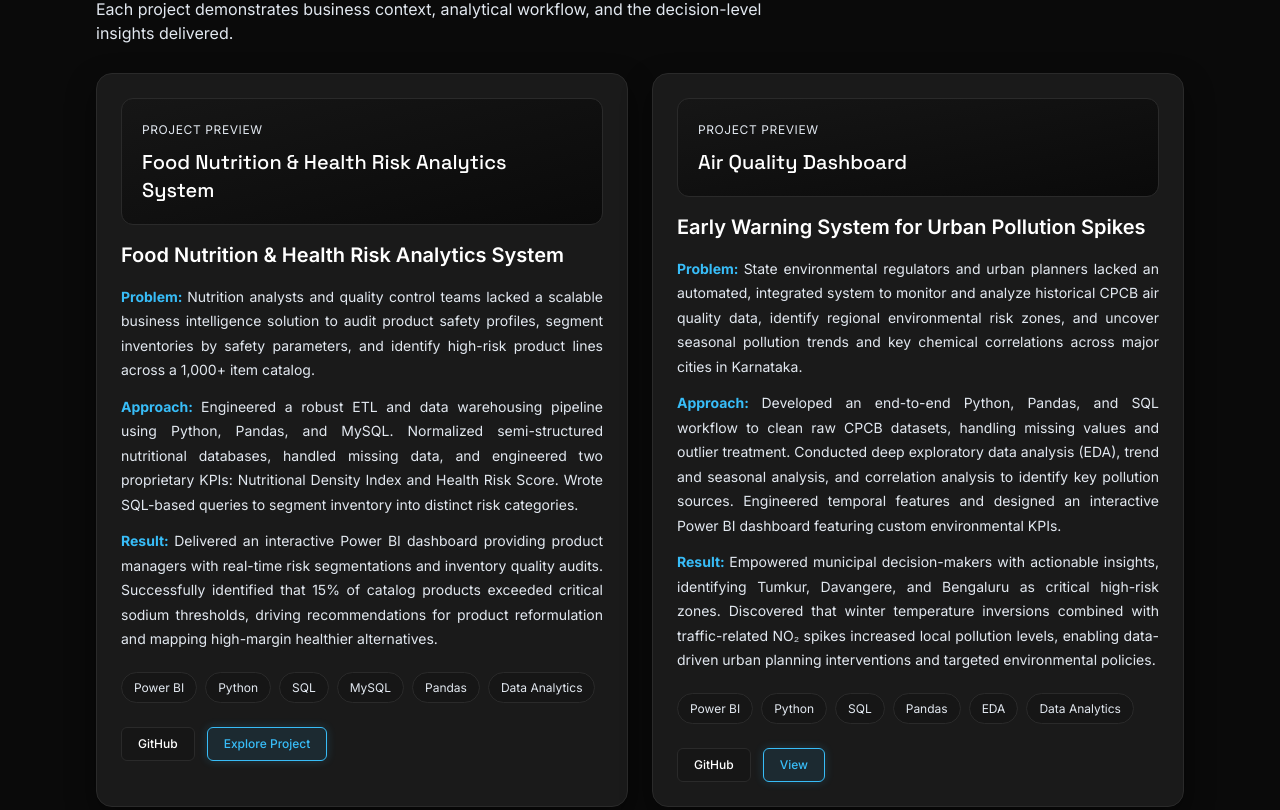
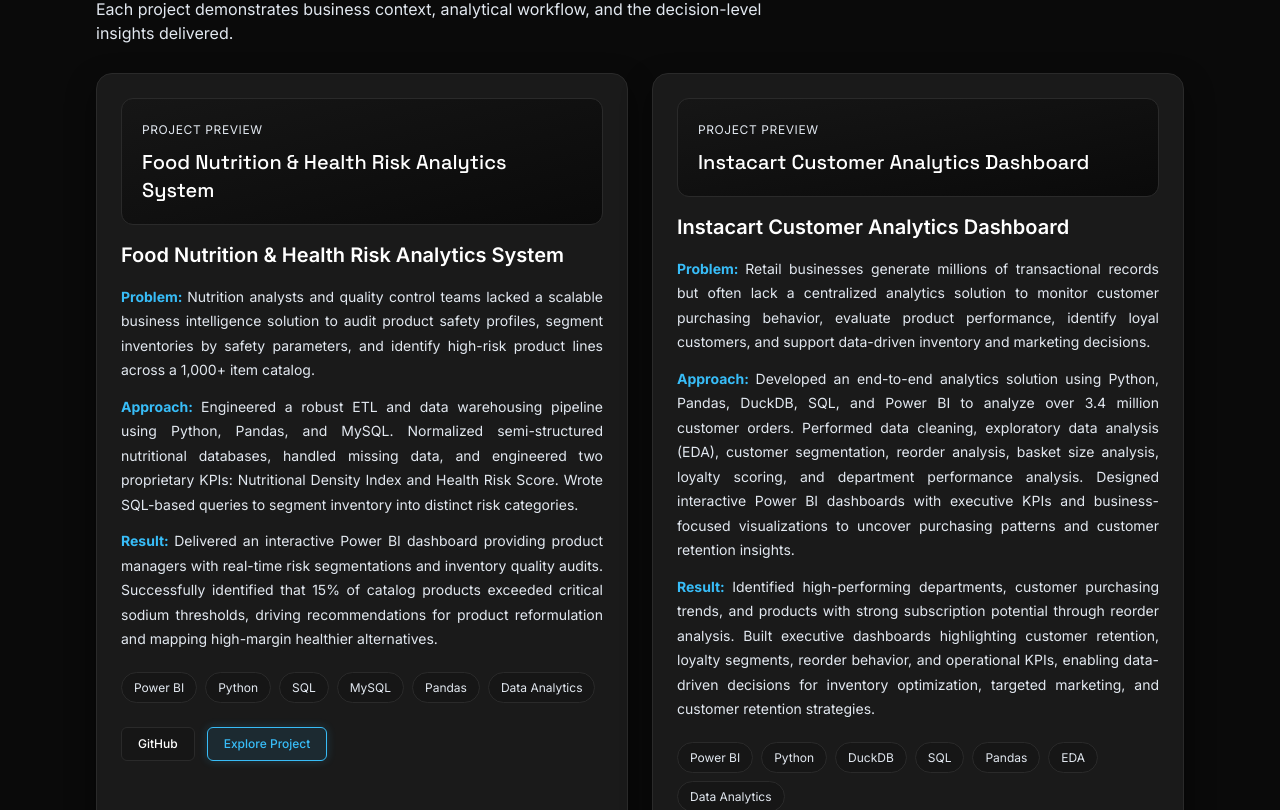
Before and after one commit to samhoon000/My-Portfolio, a React (Vite) app: page / in a window 1280 px wide. Shown: the part 1930-2740 px from the top of the page. Built offline with nearby package versions, Linux system fonts and the light colour scheme.

Commit message:
Update project card content with Instacart Customer Analytics Dashboard

```diff
--- a/src/data/portfolio-data.js
+++ b/src/data/portfolio-data.js
@@ -118,14 +118,14 @@
     buttonText: 'Explore Project',
   },
   {
-    title: 'Early Warning System for Urban Pollution Spikes',
-    problem: 'State environmental regulators and urban planners lacked an automated, integrated system to monitor and analyze historical CPCB air quality data, identify regional environmental risk zones, and uncover seasonal pollution trends and key chemical correlations across major cities in Karnataka.',
-    approach: 'Developed an end-to-end Python, Pandas, and SQL workflow to clean raw CPCB datasets, handling missing values and outlier treatment. Conducted deep exploratory data analysis (EDA), trend and seasonal analysis, and correlation analysis to identify key pollution sources. Engineered temporal features and designed an interactive Power BI dashboard featuring custom environmental KPIs.',
-    result: 'Empowered municipal decision-makers with actionable insights, identifying Tumkur, Davangere, and Bengaluru as critical high-risk zones. Discovered that winter temperature inversions combined with traffic-related NO₂ spikes increased local pollution levels, enabling data-driven urban planning interventions and targeted environmental policies.',
-    tools: ['Power BI', 'Python', 'SQL', 'Pandas', 'EDA', 'Data Analytics'],
+    title: 'Instacart Customer Analytics Dashboard',
+    problem: 'Retail businesses generate millions of transactional records but often lack a centralized analytics solution to monitor customer purchasing behavior, evaluate product performance, identify loyal customers, and support data-driven inventory and marketing decisions.',
+    approach: 'Developed an end-to-end analytics solution using Python, Pandas, DuckDB, SQL, and Power BI to analyze over 3.4 million customer orders. Performed data cleaning, exploratory data analysis (EDA), customer segmentation, reorder analysis, basket size analysis, loyalty scoring, and department performance analysis. Designed interactive Power BI dashboards with executive KPIs and business-focused visualizations to uncover purchasing patterns and customer retention insights.',
+    result: 'Identified high-performing departments, customer purchasing trends, and products with strong subscription potential through reorder analysis. Built executive dashboards highlighting customer retention, loyalty segments, reorder behavior, and operational KPIs, enabling data-driven decisions for inventory optimization, targeted marketing, and customer retention strategies.',
+    tools: ['Power BI', 'Python', 'DuckDB', 'SQL', 'Pandas', 'EDA', 'Data Analytics'],
     insights:
-      'Empowered municipal decision-makers with actionable insights, identifying Tumkur, Davangere, and Bengaluru as critical high-risk zones. Discovered that winter temperature inversions combined with traffic-related NO₂ spikes increased local pollution levels, enabling data-driven urban planning interventions and targeted environmental policies.',
-    imageLabel: 'Air Quality Dashboard',
+      'Identified high-performing departments, customer purchasing trends, and products with strong subscription potential through reorder analysis. Built executive dashboards highlighting customer retention, loyalty segments, reorder behavior, and operational KPIs, enabling data-driven decisions for inventory optimization, targeted marketing, and customer retention strategies.',
+    imageLabel: 'Instacart Customer Analytics Dashboard',
     githubUrl: 'https://github.com/samhoon000/Karnataka_AQI_Analysis.git',
     images: ['/karnataka-aqi-1.png'],
   },
```
